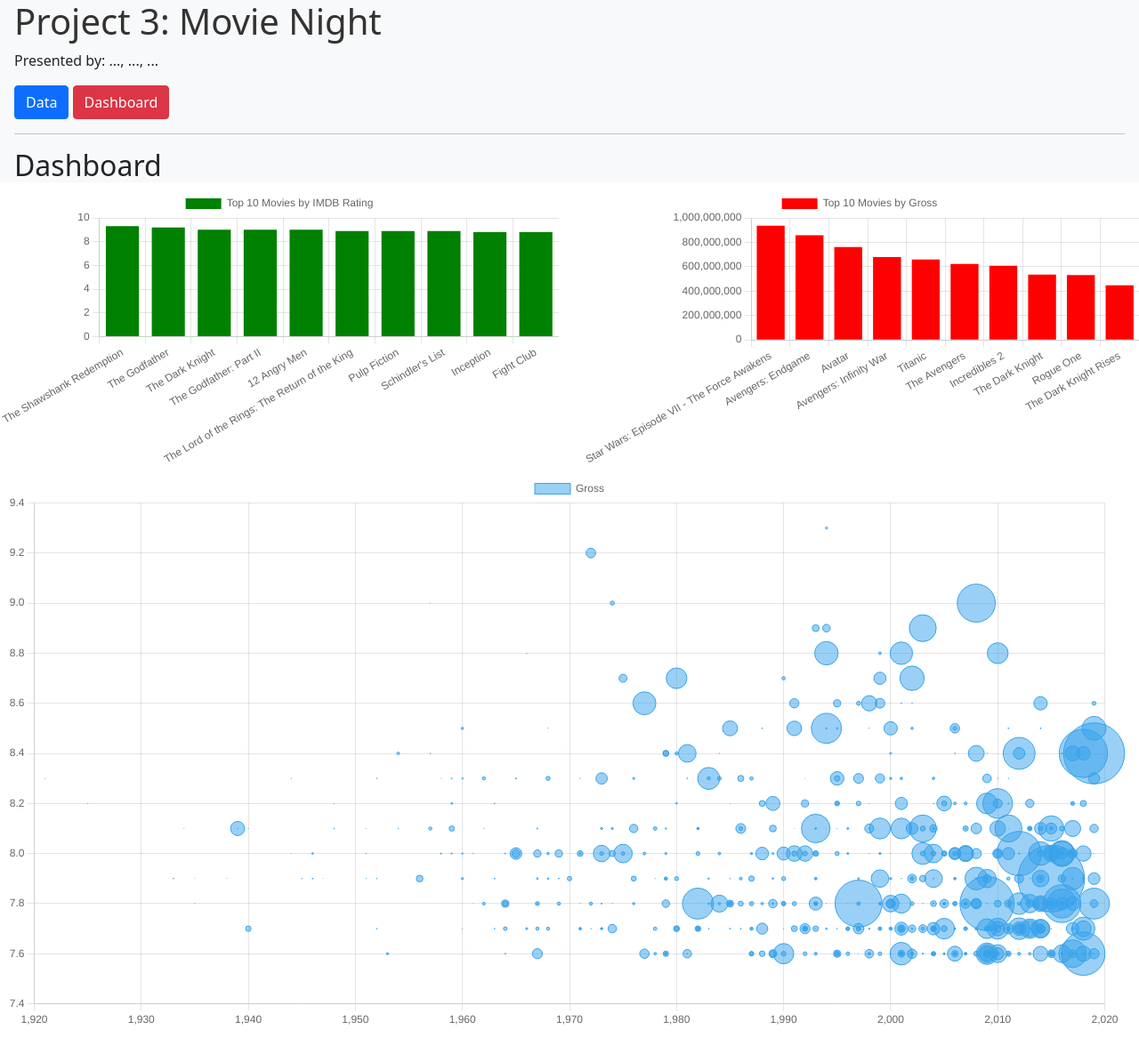
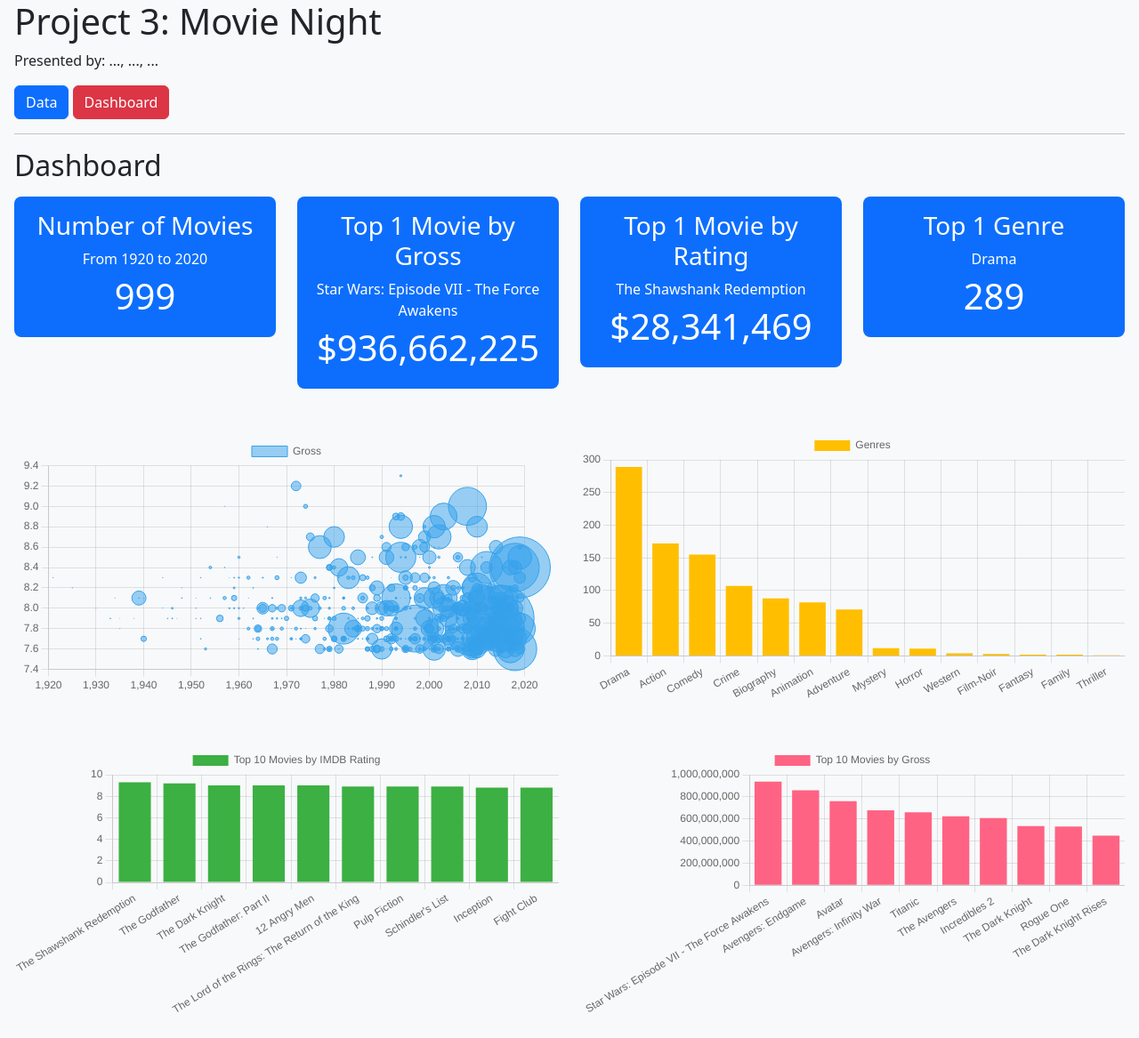
Before and after one commit to ped-az/Project-3-Movie-Night, a Flask app: page /dashboard in a window 1280 px wide. Shown: the top 1167 px of the page at 89% size. After the commit the page ends 1138 px from the top, so only its background shows below. Run offline with Flask 3, Linux system fonts and the light colour scheme; data comes from the database, SQL or seed files in the repository; both versions use the stored data as it was after the commit.

Commit message:
add statistics

```diff
--- a/app.py
+++ b/app.py
@@ -37,7 +37,7 @@ def index():
     return render_template('index.html')
 
 @app.route('/dashboard')
-def dashboad():
+def dashboard():
     return render_template('dashboard.html')
 
 @app.route('/api/movies/')
@@ -61,6 +61,15 @@ def get_sorted_movies(attribute):
 @app.route('/api/top_movies/<attribute>')
 def get_top_movies(attribute):
     query = f'SELECT * FROM movies ORDER BY {attribute} DESC LIMIT 10'
+    cursor.execute(query)
+    columns = [column[0] for column in cursor.description]
+    rows = cursor.fetchall()
+    result = [dict(zip(columns, row)) for row in rows]
+    return jsonify(result)
+
+@app.route('/api/genre/')
+def get_genre_data():
+    query = f'SELECT Genre_1, COUNT(Genre_1) as count FROM movies GROUP BY Genre_1 ORDER BY count DESC'
     cursor.execute(query)
     columns = [column[0] for column in cursor.description]
     rows = cursor.fetchall()
--- a/templates/dashboard.html
+++ b/templates/dashboard.html
@@ -8,9 +8,9 @@
       href="{{ url_for('static', filename='styles.css') }}"
     />
     <link
-      href="https://cdn.jsdelivr.net/npm/bootstrap@5.0.2/dist/css/bootstrap.min.css"
+      href="https://cdn.jsdelivr.net/npm/bootstrap@5.3.0/dist/css/bootstrap.min.css"
       rel="stylesheet"
-      integrity="sha384-EVSTQN3/azprG1Anm3QDgpJLIm9Nao0Yz1ztcQTwFspd3yD65VohhpuuCOmLASjC"
+      integrity="sha384-9ndCyUaIbzAi2FUVXJi0CjmCapSmO7SnpJef0486qhLnuZ2cdeRhO02iuK6FUUVM"
       crossorigin="anonymous"
     />
   </head>
@@ -22,17 +22,60 @@
         <a href="/" class="btn btn-primary">Data</a>
         <a href="/dashboard" class="btn btn-danger">Dashboard</a>
         <hr />
-        <h2>Dashboard</h2>
+        <h2 class="mb-3">Dashboard</h2>
+        <div class="d-flex flex-column gap-5">
+          <div class="row">
+            <div class="col-3">
+              <div
+                class="d-flex flex-column justify-content-center align-items-center rounded rounded-3 p-3 text-bg-primary statistic"
+              >
+                <h3 class="text-center">Number of Movies</h3>
+                <div class="text-center">From 1920 to 2020</div>
+                <div class="fs-1 text-center">999</div>
               </div>
             </div>
+            <div class="col-3">
+              <div
+                class="d-flex flex-column justify-content-center align-items-center rounded rounded-3 p-3 text-bg-primary statistic"
+              >
+                <h3 class="text-center">Top 1 Movie by Gross</h3>
 
+                <div class="text-center">
+                  Star Wars: Episode VII - The Force Awakens
+                </div>
+                <div class="fs-1 text-center">$936,662,225</div>
+              </div>
+            </div>
+            <div class="col-3">
+              <div
+                class="d-flex flex-column justify-content-center align-items-center rounded rounded-3 p-3 text-bg-primary statistic"
+              >
+                <h3 class="text-center">Top 1 Movie by Rating</h3>
+
+                <div class="text-center">The Shawshank Redemption</div>
+                <div class="fs-1 text-center">$28,341,469</div>
+              </div>
+            </div>
+            <div class="col-3">
+              <div
+                class="d-flex flex-column justify-content-center align-items-center rounded rounded-3 p-3 text-bg-primary statistic"
+              >
+                <h3 class="text-center">Top 1 Genre</h3>
+                <div class="text-center">Drama</div>
+                <div class="fs-1 text-center">289</div>
+              </div>
+            </div>
+          </div>
+          <div class="row">
+            <div class="col-6"><canvas id="bubble-chart"></canvas></div>
+            <div class="col-6"><canvas id="top-genre"></canvas></div>
+          </div>
           <div class="row">
             <div class="col-6"><canvas id="top-imdb"></canvas></div>
             <div class="col-6"><canvas id="top-gross"></canvas></div>
           </div>
-    <div class="row">
-      <div class="col-12"><canvas id="bubble-chart"></canvas></div>
-      <div class="col-6"><canvas id="chart-4"></canvas></div>
+        </div>
+      </div>
     </div>
 
     <script src="https://cdn.jsdelivr.net/npm/chart.js"></script>
@@ -60,7 +103,7 @@
       ];
 
       async function getAllMovieData() {
-        const url = `/api/movies`;
+        const url = `/api/movies/`;
         console.log(url);
         const response = await fetch(url);
         const data = await response.json();
@@ -77,7 +120,30 @@
         return data;
       }
 
+      async function getGenreData() {
+        const url = `/api/genre/`;
+        console.log(url);
+        const response = await fetch(url);
+        const data = await response.json();
+        console.log("genreData", data);
+        return data;
+      }
+
       (async function () {
+        const genreData = await getGenreData();
+        new Chart(document.getElementById("top-genre"), {
+          type: "bar",
+          data: {
+            labels: genreData.map((x) => `${x.Genre_1}`),
+            datasets: [
+              {
+                label: "Genres",
+                data: genreData.map((x) => x.count),
+                backgroundColor: "#ffbf00",
+              },
+            ],
+          },
+        });
         const top10IMDBData = await getTop10lMovieData("IMDB_Rating");
         new Chart(document.getElementById("top-imdb"), {
           type: "bar",
@@ -87,7 +153,7 @@
               {
                 label: "Top 10 Movies by IMDB Rating",
                 data: top10IMDBData.map((x) => x.IMDB_Rating),
-                backgroundColor: "green",
+                backgroundColor: "#3cb043",
               },
             ],
           },
@@ -102,7 +168,7 @@
               {
                 label: "Top 10 Movies by Gross",
                 data: top10GrossData.map((x) => x.Gross),
-                backgroundColor: "red",
+                backgroundColor: "#ff6384",
               },
             ],
           },
--- a/templates/index.html
+++ b/templates/index.html
@@ -8,9 +8,9 @@
       href="{{ url_for('static', filename='styles.css') }}"
     />
     <link
-      href="https://cdn.jsdelivr.net/npm/bootstrap@5.0.2/dist/css/bootstrap.min.css"
+      href="https://cdn.jsdelivr.net/npm/bootstrap@5.3.0/dist/css/bootstrap.min.css"
       rel="stylesheet"
-      integrity="sha384-EVSTQN3/azprG1Anm3QDgpJLIm9Nao0Yz1ztcQTwFspd3yD65VohhpuuCOmLASjC"
+      integrity="sha384-9ndCyUaIbzAi2FUVXJi0CjmCapSmO7SnpJef0486qhLnuZ2cdeRhO02iuK6FUUVM"
       crossorigin="anonymous"
     />
   </head>
```
Also changed, not shown: movies.db. Lines whose indentation alone changed are shown as unchanged.
